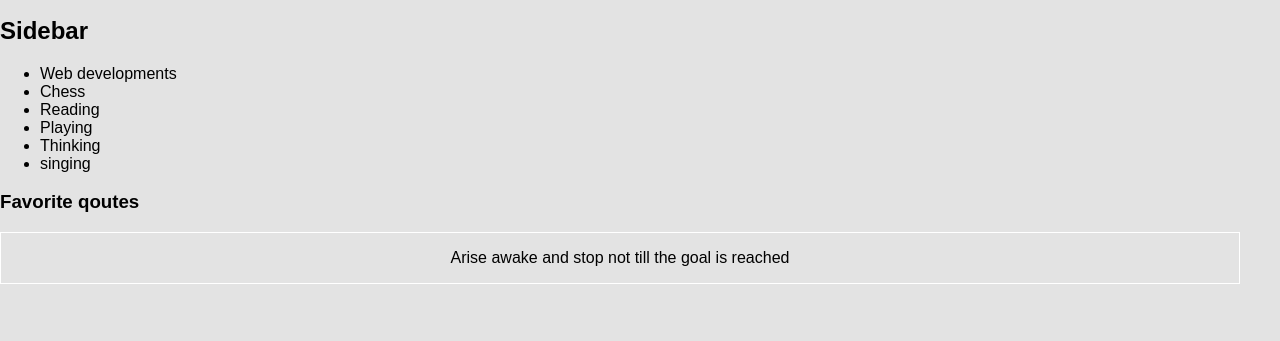
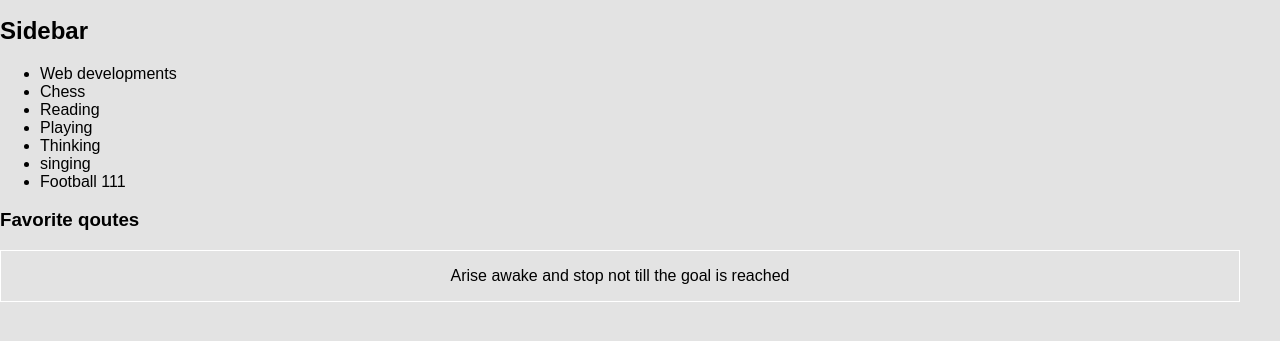
Before and after one commit to Zakirhussain02/html-demo, a plain HTML site: page index.html in a window 1280 px wide. Shown: the part 101-442 px from the top of the page. Drawn offline with Linux system fonts and the light colour scheme; files that its build step writes are made by us from their sources; files whose address does not match are found by name.

Commit message:
modified index.html

```diff
--- a/index.html
+++ b/index.html
@@ -25,6 +25,7 @@
 					<li>Playing</li>
 					<li>Thinking</li>
 					<li>singing</li>
+					<li>Football 111</li>
 				</ul>
 			</aside>
 
```
